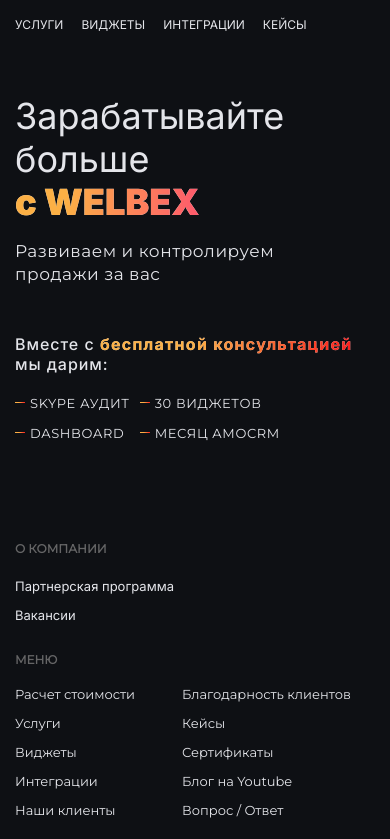
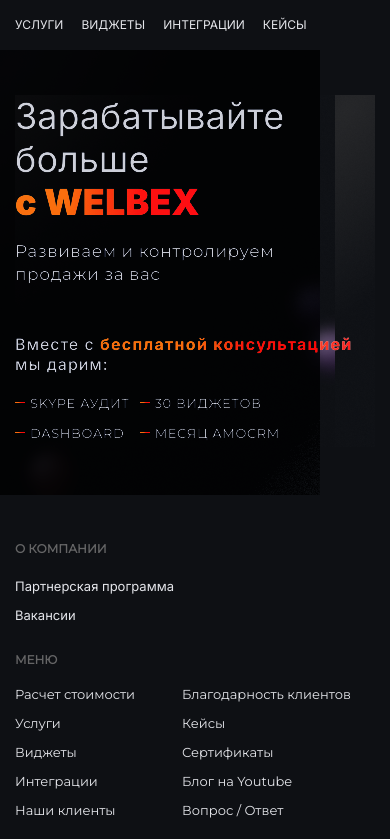
Before and after one commit to tanny-may/WELBEX-test, a plain HTML site: page index.html in a window 390 px wide. Shown: the top 839 px of the page. Drawn offline with Linux system fonts and the light colour scheme.

Commit message:
image mobile add

```diff
--- a/css/style.css
+++ b/css/style.css
@@ -31,6 +31,10 @@ p {
 
 a {
     color: #E4E5EA;
+}
+
+.image {
+    display: none;
 }
 
                                                         /* HEADER */
@@ -534,4 +538,16 @@ footer {
     .footer-security {
         font-size: 13px;
     }
+
+    .image {
+        display: block;
+        position: absolute;
+        width: 320px;
+        height: 445px;
+        left: 0px;
+        top: 50px;
+
+        background-image: url(../img/glass.png);
+        mix-blend-mode: overlay;
+    }
 }
--- a/index.html
+++ b/index.html
@@ -14,6 +14,7 @@
     <base target="_blank">
 </head>
 <body class="container">
+    <div class="image"></div>
     <header>
         <div class="header-div">
             <nav class="header-nav">
```
Also changed, not shown: img/glass.png (added).
